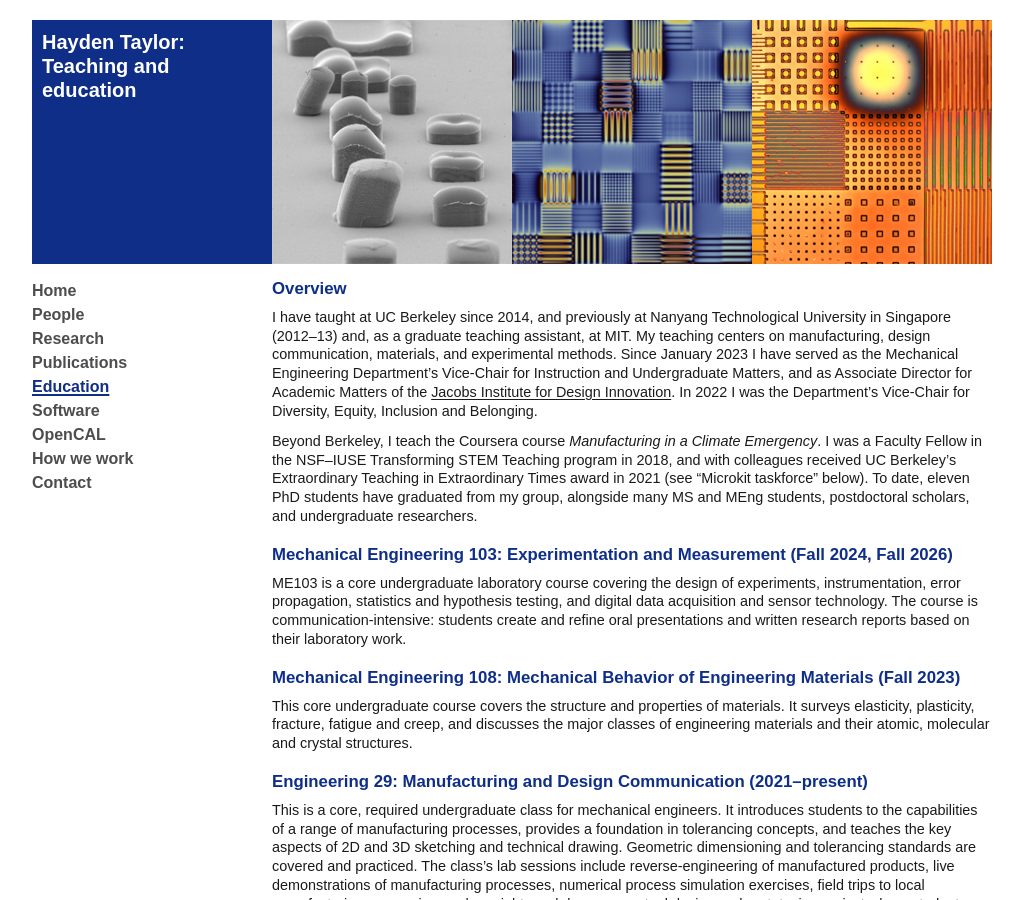
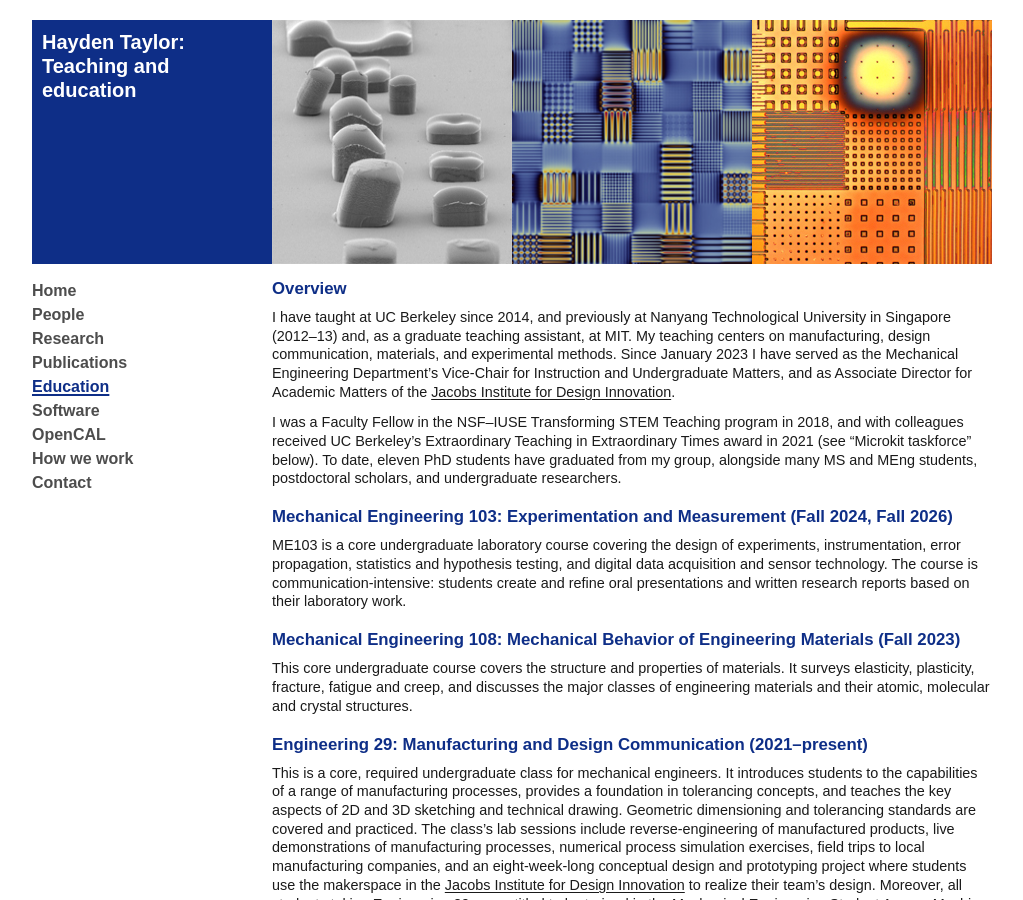
Before and after one commit to hayden-taylor/hkt-website, a Jekyll site: the page built from education.html, in a window 1280 px wide and 900 px high. Shown: the whole window, without its empty margins (128-1151 px from the left). Built offline with Jekyll 4.4.1, drawn with Linux system fonts in a browser that asks for light colours; comment, search, counter and statistics services are not loaded.

Commit message:
Content updates

```diff
--- a/Hayden-Taylor.html
+++ b/Hayden-Taylor.html
@@ -11,7 +11,7 @@
 
 <h2>Hayden Taylor</h2>
 <p>Hayden Taylor is a Professor in the <a href="http://me.berkeley.edu/" rel="noopener" target="_blank">Department of Mechanical Engineering</a> at <a href="http://berkeley.edu" rel="noopener" target="_blank">the University of California, Berkeley</a>, where he has been on the faculty since 2014 and was promoted to Professor in July 2025. His research spans the invention, modeling and simulation of manufacturing processes, with the aim of reducing materials and energy usage to support industrial decarbonization. He is co-inventor of computed axial lithography (CAL), a volumetric 3D printing method that forms whole objects at once from computed light projections and is now used by research groups worldwide, particularly for bioprinting. Current research themes are: (A) the physics, computation and materials of volumetric additive manufacturing; (B) contact mechanics and simulation of nanoscale patterning, including nanoimprint lithography and the transfer of 2D materials; and (C) architected materials for sustainable construction and carbon management.</p>
-<p>He teaches manufacturing and design at Berkeley and teaches the Coursera course <em>Manufacturing in a Climate Emergency</em>.</p>
+<p>He teaches manufacturing, design, materials, and instrumentation at Berkeley.</p>
 <p>He was previously an Assistant Professor at <a href="http://www.ntu.edu.sg/" rel="noopener" target="_blank">Nanyang Technological University</a> in Singapore, a Postdoctoral Research Fellow in the <a href="http://web.mit.edu/smart/research/biosym/index.html" rel="noopener" target="_blank">Biosystems and Micromechanics</a> group at the <a href="http://web.mit.edu/smart" rel="noopener" target="_blank">Singapore-MIT Alliance for Research and
                 Technology</a>, and a Research Associate in the <a href="http://www-mtl.mit.edu/" rel="noopener" target="_blank">Microsystems Technology Laboratories</a> at <a href="http://web.mit.edu/" rel="noopener" target="_blank">MIT</a>.</p>
 <p>Hayden was born in Bristol, United Kingdom. He attended Bristol Grammar School and Trinity College, Cambridge, receiving the B.A. and M.Eng. degrees in Electrical
--- a/education.html
+++ b/education.html
@@ -10,8 +10,8 @@
 ---
 
 <h2>Overview</h2>
-<p>I have taught at UC Berkeley since 2014, and previously at Nanyang Technological University in Singapore (2012–13) and, as a graduate teaching assistant, at MIT. My teaching centers on manufacturing, design communication, materials, and experimental methods. Since January 2023 I have served as the Mechanical Engineering Department’s Vice-Chair for Instruction and Undergraduate Matters, and as Associate Director for Academic Matters of the <a href="https://jacobsinstitute.berkeley.edu/" rel="noopener" target="_blank">Jacobs Institute for Design Innovation</a>. In 2022 I was the Department’s Vice-Chair for Diversity, Equity, Inclusion and Belonging.</p>
-<p>Beyond Berkeley, I teach the Coursera course <em>Manufacturing in a Climate Emergency</em>. I was a Faculty Fellow in the NSF–IUSE Transforming STEM Teaching program in 2018, and with colleagues received UC Berkeley’s Extraordinary Teaching in Extraordinary Times award in 2021 (see “Microkit taskforce” below). To date, eleven PhD students have graduated from my group, alongside many MS and MEng students, postdoctoral scholars, and undergraduate researchers.</p>
+<p>I have taught at UC Berkeley since 2014, and previously at Nanyang Technological University in Singapore (2012–13) and, as a graduate teaching assistant, at MIT. My teaching centers on manufacturing, design communication, materials, and experimental methods. Since January 2023 I have served as the Mechanical Engineering Department’s Vice-Chair for Instruction and Undergraduate Matters, and as Associate Director for Academic Matters of the <a href="https://jacobsinstitute.berkeley.edu/" rel="noopener" target="_blank">Jacobs Institute for Design Innovation</a>.</p>
+<p>I was a Faculty Fellow in the NSF–IUSE Transforming STEM Teaching program in 2018, and with colleagues received UC Berkeley’s Extraordinary Teaching in Extraordinary Times award in 2021 (see “Microkit taskforce” below). To date, eleven PhD students have graduated from my group, alongside many MS and MEng students, postdoctoral scholars, and undergraduate researchers.</p>
 <h2>Mechanical Engineering 103: Experimentation and Measurement (Fall 2024, Fall 2026)</h2>
 <p>ME103 is a core undergraduate laboratory course covering the design of experiments, instrumentation, error propagation, statistics and hypothesis testing, and digital data acquisition and sensor technology. The course is communication-intensive: students create and refine oral presentations and written research reports based on their laboratory work.</p>
 <h2>Mechanical Engineering 108: Mechanical Behavior of Engineering Materials (Fall 2023)</h2>
--- a/people.html
+++ b/people.html
@@ -21,7 +21,6 @@
 <strong>Abrar Khan</strong> (PhD student) <br/>
 <a href="https://www.xxxsun.org/" rel="noopener" target="_blank"><strong>Yaxuan (X) Sun</strong></a> (PhD student: optiCAL and bioprinting applications of CAL; BearAir)<br/>
 <strong>Peter Toma</strong> (PhD student)<br/>
-<strong>Taylor Waddell</strong> (PhD student: SpaceCAL, OpenCAL)<br/>
 <strong>Seungpyo Woo</strong> (PhD student: projection optimization for volumetric printing)<br/>
 <strong>Jennings Ye</strong> (PhD student)<br/>
 </p>
@@ -37,6 +36,7 @@
 <strong>Joseph Toombs</strong>, MS 2020, PhD 2024<br/>
 <strong>Nicole Luk</strong>, PhD 2024<br/>
 <strong>Nour Akiki</strong>, PhD 2025<br/>
+<strong>Taylor Waddell</strong>, PhD 2026<br/>
 </p>
 <h2>Group alumni: postdocs</h2>
 <p>
```
